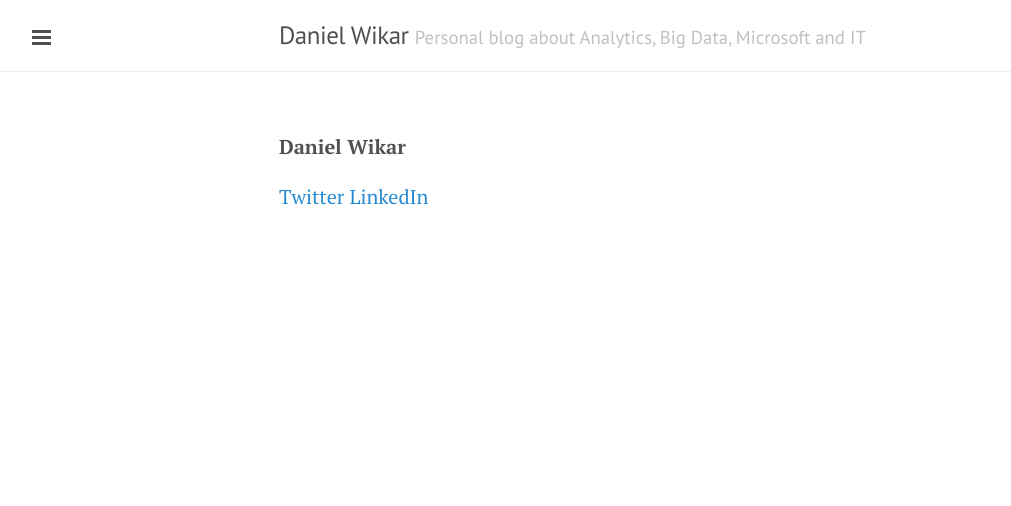
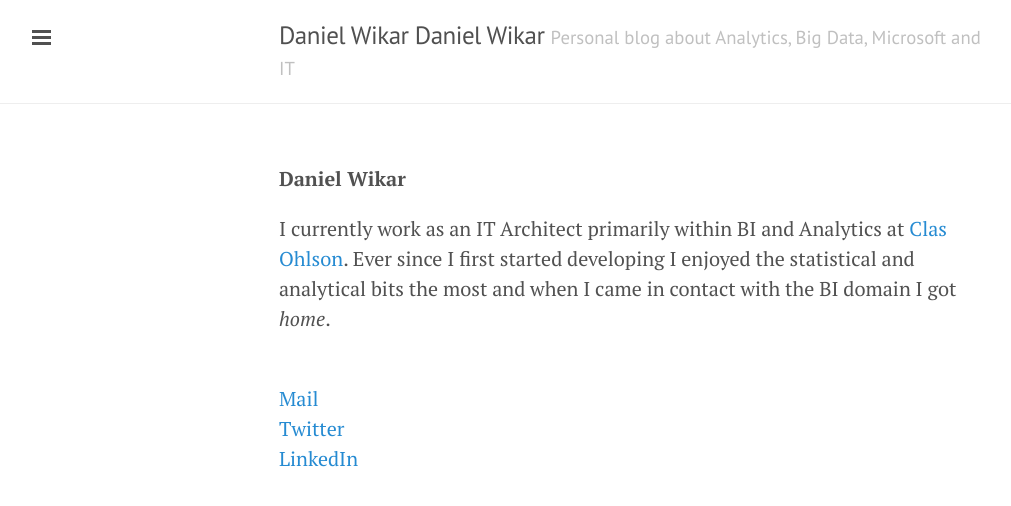
Before and after one commit to wikar/wikar.github.io, a Jekyll site: the page built from about/index.html, in a window 1280 px wide. Shown: the top 506 px of the page, without its empty margins (1-1012 px from the left). Built offline with Jekyll 4.4.1, drawn with Linux system fonts in a browser that asks for light colours.

Commit message:
Added About

```diff
--- a/_layouts/default.html
+++ b/_layouts/default.html
@@ -14,6 +14,7 @@
         <div class="container">
           <h3 class="masthead-title">
             <a href="/" title="Home">{{ site.title }}</a>
+            <a href="/about" title="About">{{ site.title }}</a>
             <small>{{ site.tagline }}</small>
           </h3>
         </div>
--- a/about/index.html
+++ b/about/index.html
@@ -3,5 +3,10 @@ layout: default
 title: About
 ---
 <p><b>Daniel Wikar</b></p>
+<p>I currently work as an IT Architect primarily within BI and Analytics at <a href="http://www.clasohlson.se">Clas Ohlson</a>. Ever since I first started developing I enjoyed the statistical and analytical bits the most and when I came in contact with the BI domain I got <i>home</i>.</p>
+<br/>
+<a href="mailto:daniel@wikar.se">Mail</a>
+<br/>
 <a href="https://twitter.com/danielwikar">Twitter</a>
+<br/>
 <a href="https://se.linkedin.com/in/danielwikar">LinkedIn</a>
```
